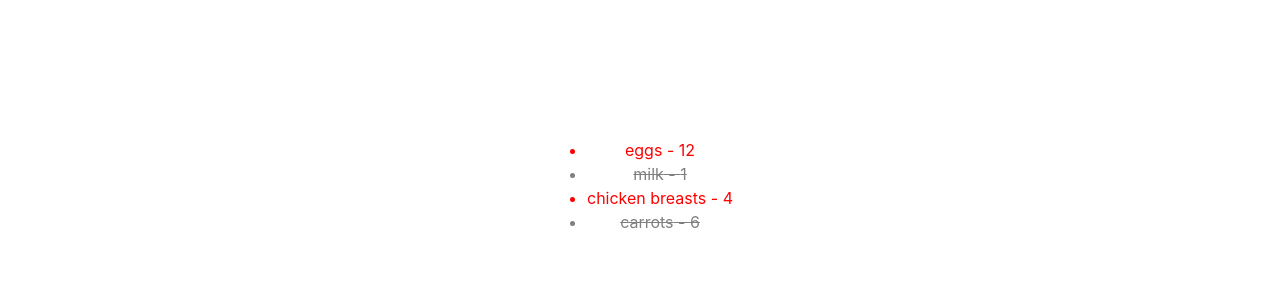
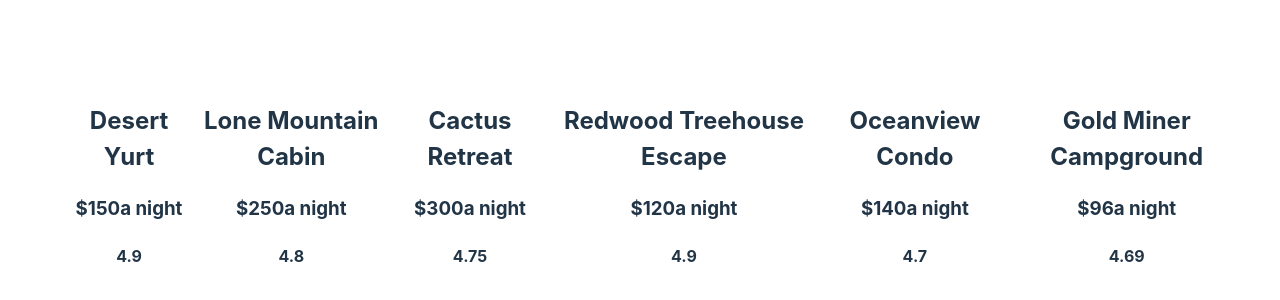
Before and after one commit to pouryourlove/react-vite, a React (Vite) app: page / in a window 1280 px wide. Shown: the part 214-514 px from the top of the page. Built offline with nearby package versions, Linux system fonts and the light colour scheme.

Commit message:
my version of exercise done

```diff
--- a/src/App.jsx
+++ b/src/App.jsx
@@ -8,17 +8,30 @@
 import ColorList from "./ColorList";
 import Slots from "./Slots";
 import ShoppingList from "./ShoppingList";
+import PropertyList from "./PropertyList";
 
-const data = [
-  { id: 1, item: "eggs", quantity: 12, completed: false },
-  { id: 2, item: "milk", quantity: 1, completed: true },
-  { id: 3, item: "chicken breasts", quantity: 4, completed: false },
-  { id: 4, item: "carrots", quantity: 6, completed: true },
+const properties = [
+  { id: 129031, name: "Desert Yurt", rating: 4.9, price: 150 },
+  { id: 129331, name: "Lone Mountain Cabin", rating: 4.8, price: 250 },
+  { id: 129032, name: "Cactus Retreat", rating: 4.75, price: 300 },
+  { id: 129033, name: "Redwood Treehouse Escape", rating: 4.9, price: 120 },
+  { id: 129034, name: "Oceanview Condo", rating: 4.7, price: 140 },
+  { id: 129035, name: "Gold Miner Campground", rating: 4.69, price: 96 },
 ];
+
+// const data = [
+//   { id: 1, item: "eggs", quantity: 12, completed: false },
+//   { id: 2, item: "milk", quantity: 1, completed: true },
+//   { id: 3, item: "chicken breasts", quantity: 4, completed: false },
+//   { id: 4, item: "carrots", quantity: 6, completed: true },
+// ];
 
 function App() {
   return (
-    <ShoppingList items={data} />
+    <div>
+      <PropertyList properties={properties} />
+    </div>
+    // <ShoppingList items={data} />
     // <div>
     //   <Slots val1="🎈" val2="🎈" val3="🎈" />
     //   <Slots val1="🎈" val2="🎃" val3="🎈" />
--- /dev/null
+++ b/src/Property.jsx
@@ -0,0 +1,9 @@
+export default function Property({ name, rating, price, id }) {
+  return (
+    <div>
+      <h2>{name}</h2>
+      <h3>${price}a night</h3>
+      <h4>{rating} </h4>
+    </div>
+  );
+}
--- /dev/null
+++ b/src/PropertyList.jsx
@@ -0,0 +1,11 @@
+import Property from "./Property";
+
+export default function PropertyList({ properties }) {
+  return (
+    <ul style={{ display: "flex" }}>
+      {properties.map((i) => (
+        <Property name={i.name} rating={i.rating} price={i.price} key={i.id} />
+      ))}
+    </ul>
+  );
+}
```
